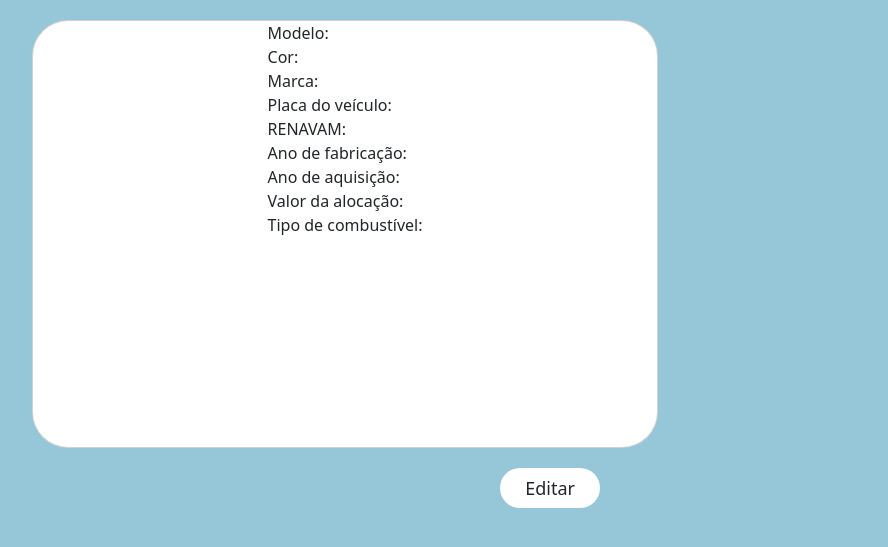
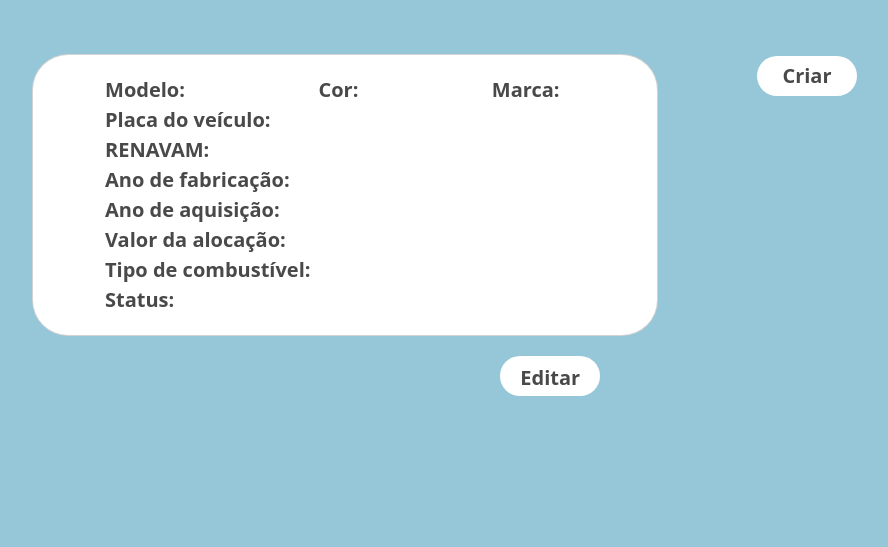
Before and after one commit to marcosvianaap/vrumvrumlocadora, a Flask app: page /administrador/veiculos in a window 1280 px wide. Shown: the part 150-697 px from the top of the page, without its empty margins (295-1183 px from the left). Run offline with Flask 3, Linux system fonts and the light colour scheme; some libraries are stand-ins or nearby versions.

Commit message:
tela 1 finalizada

```diff
--- a/static/styles/geren_veic.css
+++ b/static/styles/geren_veic.css
@@ -3,12 +3,33 @@
     position: relative;
 
 }
+.flex-container{
+    flex-direction: column;
+}
+
+.btn-criar{
+    background-color: var(--color7);
+    width: 100px;
+    height: 40px;
+    border-radius: 36px;
+    border: 0;
+    text-align: center;
+    position: absolute;
+    margin: 7% 0 0 100%;
+    font-size: 20px;
+    color: var(--color6);
+    font-weight: bold;
+    text-decoration: none;
+    transition: transform 0.3s ease;
+}
+.btn-criar:hover{
+    transform: scale(1.1);
+}
 
 .card {
-
     align-items: center;
-    margin: 20px 75px 20px 75px;
-    padding: 0px 0px 27% 0px;
+    margin: 7% 75px 20px 75px;
+    padding: 20px 0px 20px 0px;
     border-radius: 36px;
     background-color: (--color3);
     position: relative;
@@ -21,19 +42,37 @@
     height: 40px;
     border-radius: 36px;
     text-align: center;
-    font-size: 18px;
     transition: transform 0.3s ease;
     position: relative;
     margin-left: 70%;
+    font-size: 20px;
+    color: var(--color6);
+    font-weight: bold;
+    text-decoration: none;
+}
+.btn:hover{
+    transform: scale(1.1);
+    background-color: var(--color7);
+    color: var(--color6);
+}
 
-}
+
+
 #dados{
     margin: 0%;
     position: relative;
-
-    P{
+    right: 12ch;
+    font-size: 20px;
+    color: var(--color6);
+    font-weight: bold;
+    text-decoration: none;
+    #cabecalho {
+        display: flex;
+        p {
+            margin-right: 65%;
+        }
+    }
+    p {
         margin: 0%;
-        left: 0%;
-
     }
 }
--- a/templates/geren_veic.html
+++ b/templates/geren_veic.html
@@ -7,19 +7,27 @@ Gerenciar Veiculos
 
 {% block conteudo %}
 <main class="container">
+    <!-- Botão para cadastrar veiculo-->
+    <span>
+        <button class="btn-criar" type="button">Criar</button>
+    </span>
+
     <!-- Card de dados com botão de edição abaixo -->
     <section class="flex-container">
         <div class="card">
             <div id="dados">
                 <span id="cabecalho">
-                    <p>Modelo: </p><p>Cor: </p><p>Marca: </p></span>
+                    <p>Modelo: </p>
+                    <p>Cor: </p>
+                    <p>Marca: </p>
                 </span>
-                <p>Placa do veículo:</p>
-                <p>RENAVAM:</p>
-                <p>Ano de fabricação:</p>
-                <p>Ano de aquisição:</p>
-                <p>Valor da alocação:</p>
-                <p>Tipo de combustível:</p>
+                <p>Placa do veículo: </p>
+                <p>RENAVAM: </p>
+                <p>Ano de fabricação: </p>
+                <p>Ano de aquisição: </p>
+                <p>Valor da alocação: </p>
+                <p>Tipo de combustível: </p>
+                <p>Status: </p>
             </div>
         </div>
         <button class="btn" type="button">Editar</button>
```
